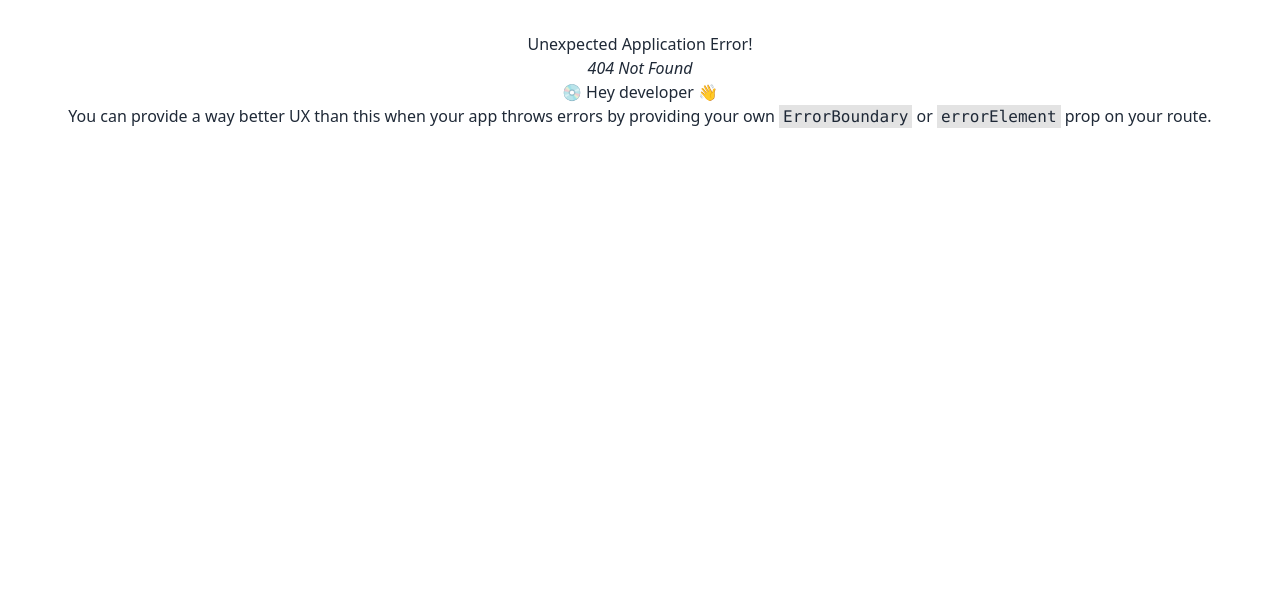
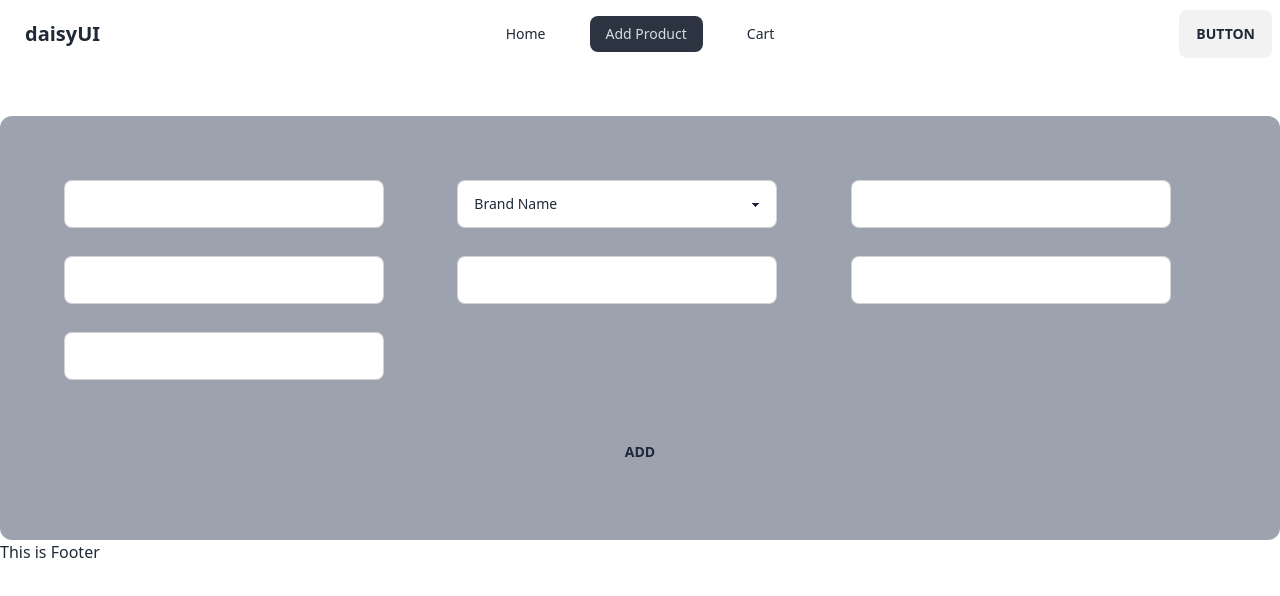
Before and after one commit to Salman-080/brandShop-client, a React (Vite) app: page /addProduct in a window 1280 px wide. Before the commit this address had no page. Shown: the top 596 px of the page. Built offline with nearby package versions, Linux system fonts and the light colour scheme.

Commit message:
each brand products page route done by loaded data from database dynamically

```diff
--- /dev/null
+++ b/public/brandCategories.json
@@ -0,0 +1,26 @@
+[
+    {
+      "brand_name": "Coca-Cola",
+      "brand_image": "https://i.ibb.co/mtDZjbX/fresh-cola-drink-with-green-lime-144627-12396.jpg"
+    },
+    {
+      "brand_name": "McDonald's",
+      "brand_image": "https://i.ibb.co/0G6S7bV/burger-with-soda-french-fries-23-2148273037.jpg"
+    },
+    {
+      "brand_name": "Starbucks",
+      "brand_image": "https://i.ibb.co/R4vMcGq/top-view-cup-coffee-with-pine-cones-bucket-with-coffee-beans-falling-out-glass-jar-wooden-surface-14.jpg"
+    },
+    {
+      "brand_name": "KFC",
+      "brand_image": "https://i.ibb.co/zn07XpM/KFC-Logo.png"
+    },
+    {
+      "brand_name": "Maggi",
+      "brand_image": "https://i.ibb.co/DLPF93J/style-still-life-with-noodles-bowl-1150-19764.jpg"
+    },
+    {
+      "brand_name": "Domino's Pizza",
+      "brand_image": "https://i.ibb.co/X2JJPY0/freshly-italian-pizza-with-mozzarella-cheese-slice-generative-ai-188544-12347.jpg"
+    }
+  ]
--- a/src/FixedComponents/Header/Header.jsx
+++ b/src/FixedComponents/Header/Header.jsx
@@ -1,8 +1,40 @@
+import { NavLink } from "react-router-dom";
 
 const Header = () => {
+
+    const navLinks=<>
+
+        <li><NavLink to="/">Home</NavLink></li>
+        <li><NavLink to="/addProduct">Add Product</NavLink></li>
+        <li><NavLink to="/cart">Cart</NavLink></li>
+
+
+
+    </>
+
+
+
     return (
-        <div>
-            <h2>This is Header</h2>
+        <div className="navbar bg-base-100">
+            <div className="navbar-start">
+                <div className="dropdown">
+                    <label tabIndex={0} className="btn btn-ghost lg:hidden">
+                        <svg xmlns="http://www.w3.org/2000/svg" className="h-5 w-5" fill="none" viewBox="0 0 24 24" stroke="currentColor"><path strokeLinecap="round" strokeLinejoin="round" strokeWidth="2" d="M4 6h16M4 12h8m-8 6h16" /></svg>
+                    </label>
+                    <ul tabIndex={0} className="menu menu-sm dropdown-content mt-3 z-[1] p-2 shadow bg-base-100 rounded-box w-52">
+                        {navLinks}
+                    </ul>
+                </div>
+                <a className="btn btn-ghost normal-case text-xl">daisyUI</a>
+            </div>
+            <div className="navbar-center hidden lg:flex">
+                <ul className="menu menu-horizontal px-1 space-x-7">
+                    {navLinks}
+                </ul>
+            </div>
+            <div className="navbar-end">
+                <a className="btn">Button</a>
+            </div>
         </div>
     );
 };
--- /dev/null
+++ b/src/Pages/AddProduct/AddProduct.jsx
@@ -0,0 +1,70 @@
+import { useEffect, useState } from "react";
+
+const AddProduct = () => {
+    const [brands,setBrands]=useState([]);
+
+    useEffect(()=>{
+        fetch('/brandCategories.json')
+        .then(res=>res.json())
+        .then(data=>setBrands(data))
+    },[])
+    const handleAddProduct = e => {
+        e.preventDefault();
+        const productName = e.target.productName.value;
+        const brandName = e.target.brandName.value;
+        const productType  = e.target.productType.value;
+        const price = e.target.price.value;
+        const shortDescription = e.target.shortDescription.value;
+        const rating = e.target.rating.value;
+        const image = e.target.image.value;
+
+
+        console.log(productName,image, brandName,productType,price,shortDescription,rating)
+        const product={
+            productName, brandName,productType,price,shortDescription,rating,image
+        }
+
+        fetch('http://localhost:5000/products',{
+            method:"POST",
+            headers:{
+                "content-type":"application/json"
+            },
+            body: JSON.stringify(product)
+        })
+        .then(res=>res.json())
+        .then(data=>console.log(data))
+    }
+    return (
+        <div className="max-w-screen-xl mx-auto mt-12">
+            <form onSubmit={handleAddProduct} className="bg-gray-400 p-16 rounded-xl">
+                <div className="grid grid-cols-3 gap-7 ">
+                    <input className="input input-bordered input-md w-full max-w-xs" type="text" name="productName" id="" />
+                    <select name="brandName" className="select select-bordered w-full max-w-xs">
+                    <option disabled selected>Brand Name</option>
+                        {
+                            brands.map((brand,idx)=> <option key={idx}>{brand.brand_name}</option> )
+                        }
+
+                    </select>
+                    <input className="input input-bordered input-md w-full max-w-xs" type="text" name="productType" id="" />
+                    <input className="input input-bordered input-md w-full max-w-xs" type="text" name="price" id="" />
+                    <input className="input input-bordered input-md w-full max-w-xs" type="text" name="shortDescription" id="" />
+                    <input className="input input-bordered input-md w-full max-w-xs" type="text" name="rating" id="" />
+                    <input className="input input-bordered input-md w-full max-w-xs" type="text" name="image" id="" />
+
+
+                </div>
+                <br />
+                <br />
+                <div className="text-center">
+                <button className="btn btn-ghost">Add</button>
+                </div>
+
+
+            </form>
+
+        </div>
+    );
+};
+
+export default AddProduct;
--- /dev/null
+++ b/src/Pages/Categories/Categories.jsx
@@ -0,0 +1,26 @@
+import { useLoaderData } from "react-router-dom";
+
+const Categories = () => {
+    const categoryDatas=useLoaderData();
+    // console.log(categoryDatas)
+
+
+    return (
+        <div className="max-w-screen-xl mx-auto grid grid-cols-1 md:grid-cols-2 lg:grid-cols-3 gap-7">
+            {
+                categoryDatas.map(categoryData=> <div key={categoryData._id} className="card card-compact w-96 bg-base-100 shadow-xl">
+                <figure><img src={categoryData.image} alt="Shoes" /></figure>
+                <div className="card-body">
+                  <h2 className="card-title">{categoryData.productName}</h2>
+                  <p>{categoryData.price}</p>
+                  <div className="card-actions justify-end">
+                    <button className="btn btn-primary">View Details</button>
+                  </div>
+                </div>
+              </div>)
+            }
+        </div>
+    );
+};
+
+export default Categories;
--- /dev/null
+++ b/src/Pages/Home/Components/Banner.jsx
@@ -0,0 +1,13 @@
+
+const Banner = () => {
+    return (
+        <div className="bg-no-repeat bg-cover relative h-[200px] md:h-[300px] lg:h-[600px] grid items-center justify-center" style={{backgroundImage: "url(/banner.png)"}}>
+            <div className="bg-black bg-opacity-60 absolute top-0 right-0 left-0 bottom-0"></div>
+
+            <h2 className="text-center text-2xl md:text-xl lg:text-5xl text-white relative z-0 lg:font-extrabold">Savoring World Flavors! <br /> <br /> Iconic Food Brands Unveiled</h2>
+
+        </div>
+    );
+};
+
+export default Banner;
--- /dev/null
+++ b/src/Pages/Home/Components/BrandCategories.jsx
@@ -0,0 +1,44 @@
+import { useEffect, useState } from "react";
+import { NavLink } from "react-router-dom";
+
+const BrandCategories = () => {
+    const [categories, setCategories]=useState([]);
+
+    useEffect(()=>{
+        fetch('/brandCategories.json')
+        .then(res=>res.json())
+        .then(data=>setCategories(data))
+    },[])
+    // console.log(categories);
+
+
+
+
+    return (
+        <div className="max-w-screen-xl mx-auto mt-12 ">
+            <h2 className="text-center text-xl md:text-2xl lg:text-4xl">This is brand categories</h2>
+            <br />
+
+            <div className="grid grid-cols-1 md:grid-cols-3 gap-16 ">
+
+                {
+                    categories.map((category, idx)=>
+
+                     <div key={idx} className=" relative lg:h-[250px] w-full rounded-xl hover:opacity-40">
+                        {/* <div className=" bg-opacity-50 absolute top-0 right-0 left-0 bottom-0"></div> */}
+                        <NavLink to={`/category/${category.brand_name}`}>
+
+                        <img className="h-full w-full rounded-xl" src={category.brand_image} alt="" />
+                        </NavLink>
+                    </div>
+
+                    )
+                }
+
+            </div>
+
+        </div>
+    );
+};
+
+export default BrandCategories;
--- /dev/null
+++ b/src/Pages/Home/Home.jsx
@@ -0,0 +1,13 @@
+import Banner from "./Components/Banner";
+import BrandCategories from "./Components/BrandCategories";
+
+const Home = () => {
+    return (
+        <div>
+            <Banner></Banner>
+            <BrandCategories></BrandCategories>
+        </div>
+    );
+};
+
+export default Home;
--- a/src/main.jsx
+++ b/src/main.jsx
@@ -1,16 +1,35 @@
 import React from 'react'
 import ReactDOM from 'react-dom/client'
-import App from './App.jsx'
+//import App from './App.jsx'
 import './index.css'
 import {
   createBrowserRouter,
   RouterProvider,
 } from "react-router-dom";
+import Root from './Root/Root.jsx';
+import Home from './Pages/Home/Home.jsx';
+import Categories from './Pages/Categories/Categories';
+import AddProduct from './Pages/AddProduct/AddProduct';
 
 const router = createBrowserRouter([
   {
     path: "/",
-    element: <div>Hello world!</div>,
+    element: <Root></Root>,
+    children: [
+      {
+        path: "/",
+        element: <Home></Home>
+      },
+      {
+        path: "/category/:brandName",
+        element: <Categories></Categories>,
+        loader:({params})=> fetch(`http://localhost:5000/products/${params.brandName}`)
+      },
+      {
+        path: "/addProduct",
+        element: <AddProduct></AddProduct>
+      },
+    ]
   },
 ]);
 
```
Also changed, not shown: public/banner.jpg (added), public/banner.png (added).
